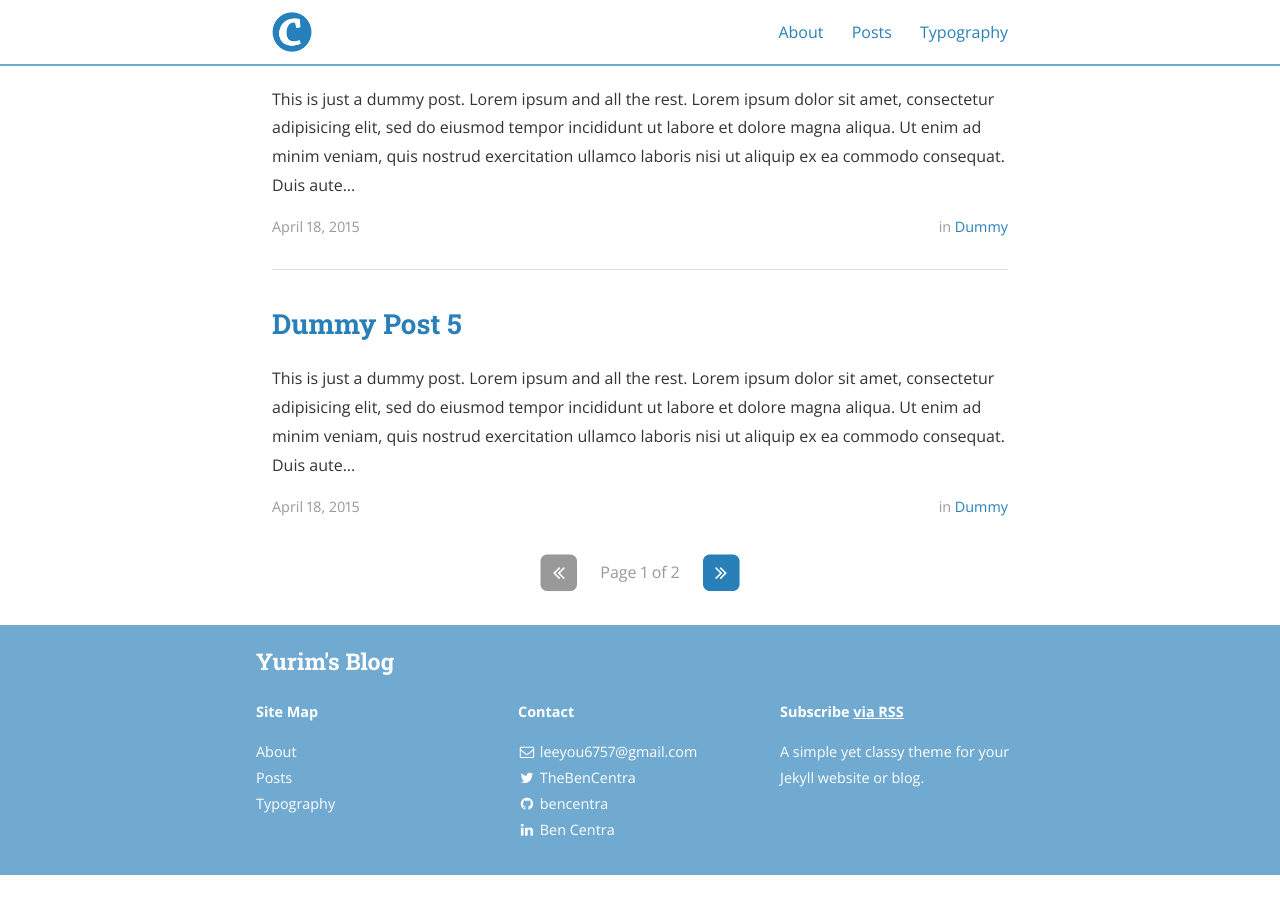
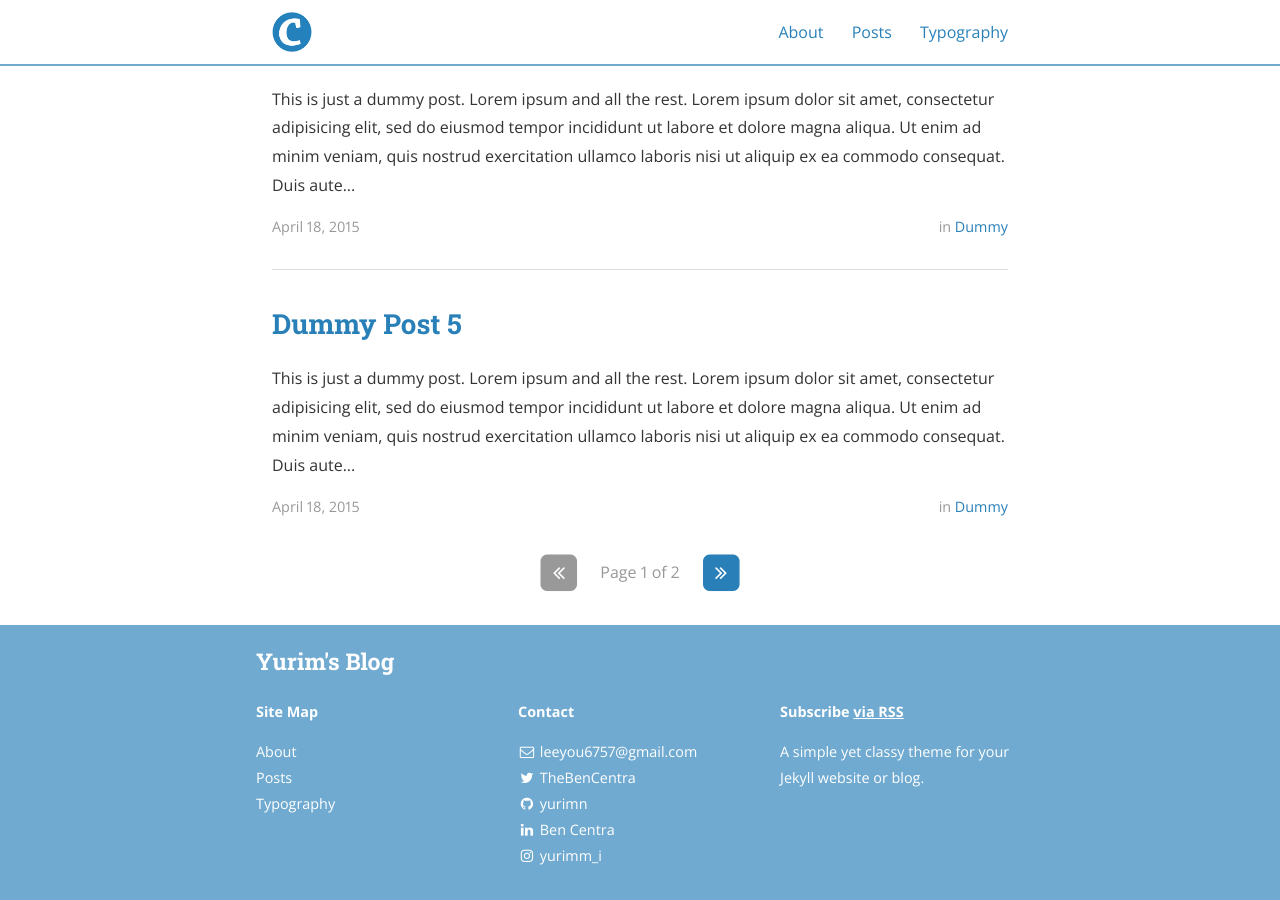
Before and after one commit to yurimn/yurimn.github.io, a Jekyll site: the page built from index.html, in a window 1280 px wide and 900 px high, scrolled down 1300 px. Built offline with Jekyll 4.4.1, drawn with Linux system fonts in a browser that asks for light colours; nearby versions of some CDN libraries; the list of posts is cut into pages by our own code; before the commit the page ends 2175 px from its top, so only the background shows below that.

Commit message:
정보 수정

```diff
--- a/_config.yml
+++ b/_config.yml
@@ -81,28 +81,28 @@ social:
     username: TheBenCentra
     url: https://twitter.com/TheBenCentra
     desc: Follow me on Twitter
-    share: true
+    share: false
 
   - name: Facebook
     icon: facebook
     username: thebencentra
     url: ""
     desc: Friend me on Facebook
-    share: true
+    share: false
 
   - name: GitHub
     icon: github
-    username: bencentra
-    url: https://github.com/bencentra
+    username: yurimn
+    url: https://github.com/yurimn
     desc: Fork me on GitHub
-    share: false
+    share: true
 
   - name: LinkedIn
     icon: linkedin
     username: Ben Centra
     url: https://www.linkedin.com/pub/ben-centra/47/769/60a
     desc: Connect with me on LinkedIn
-    share: true
+    share: false
 
   - name: Google+
     icon: google-plus
@@ -120,10 +120,10 @@ social:
 
   - name: Instagram
     icon: instagram
-    username: ""
-    url: ""
+    username: yurimm_i
+    url: https://www.instagram.com/yurimm_i/
     desc: Follow me on Instagram
-    share: false
+    share: true
 
   - name: Pinterest
     icon: pinterest
```
Also changed, not shown: css/main.scss (+2 -6 lines).
